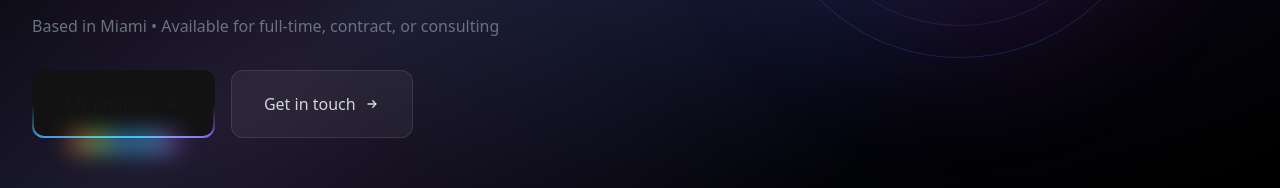
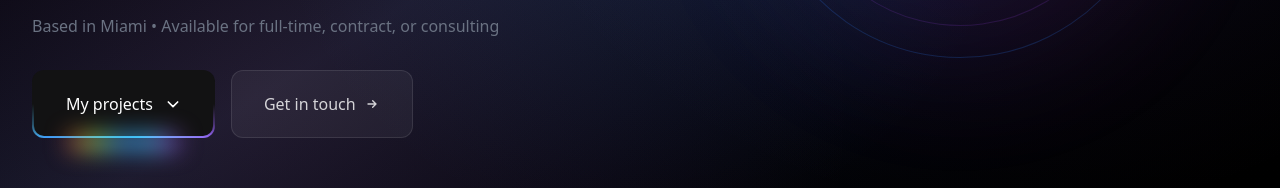
Before and after one commit to JR132662/Portfolio, a Next.js app: page / in a window 1280 px wide. Shown: the part 542-730 px from the top of the page. Built offline with nearby package versions, Linux system fonts and the light colour scheme; no server answers.

Commit message:
Make RainbowButton text white

```diff
--- a/components/ui/rainbow-button.tsx
+++ b/components/ui/rainbow-button.tsx
@@ -17,9 +17,9 @@ const rainbowButtonVariants = cva(
     variants: {
       variant: {
         default:
-          "border-0 bg-[linear-gradient(#121213,#121213),linear-gradient(#121213_50%,rgba(18,18,19,0.6)_80%,rgba(18,18,19,0)),linear-gradient(90deg,var(--color-1),var(--color-5),var(--color-3),var(--color-4),var(--color-2))] bg-[length:200%] text-primary-foreground [background-clip:padding-box,border-box,border-box] [background-origin:border-box] [border:calc(0.125rem)_solid_transparent] before:absolute before:bottom-[-20%] before:left-1/2 before:z-0 before:h-1/5 before:w-3/5 before:-translate-x-1/2 before:animate-rainbow before:bg-[linear-gradient(90deg,var(--color-1),var(--color-5),var(--color-3),var(--color-4),var(--color-2))] before:[filter:blur(0.75rem)] dark:bg-[linear-gradient(#fff,#fff),linear-gradient(#fff_50%,rgba(255,255,255,0.6)_80%,rgba(0,0,0,0)),linear-gradient(90deg,var(--color-1),var(--color-5),var(--color-3),var(--color-4),var(--color-2))]",
+          "border-0 bg-[linear-gradient(#121213,#121213),linear-gradient(#121213_50%,rgba(18,18,19,0.6)_80%,rgba(18,18,19,0)),linear-gradient(90deg,var(--color-1),var(--color-5),var(--color-3),var(--color-4),var(--color-2))] bg-[length:200%] text-white [background-clip:padding-box,border-box,border-box] [background-origin:border-box] [border:calc(0.125rem)_solid_transparent] before:absolute before:bottom-[-20%] before:left-1/2 before:z-0 before:h-1/5 before:w-3/5 before:-translate-x-1/2 before:animate-rainbow before:bg-[linear-gradient(90deg,var(--color-1),var(--color-5),var(--color-3),var(--color-4),var(--color-2))] before:[filter:blur(0.75rem)] dark:bg-[linear-gradient(#fff,#fff),linear-gradient(#fff_50%,rgba(255,255,255,0.6)_80%,rgba(0,0,0,0)),linear-gradient(90deg,var(--color-1),var(--color-5),var(--color-3),var(--color-4),var(--color-2))]",
         outline:
-          "border border-input border-b-transparent bg-[linear-gradient(#ffffff,#ffffff),linear-gradient(#ffffff_50%,rgba(18,18,19,0.6)_80%,rgba(18,18,19,0)),linear-gradient(90deg,var(--color-1),var(--color-5),var(--color-3),var(--color-4),var(--color-2))] bg-[length:200%] text-accent-foreground [background-clip:padding-box,border-box,border-box] [background-origin:border-box] before:absolute before:bottom-[-20%] before:left-1/2 before:z-0 before:h-1/5 before:w-3/5 before:-translate-x-1/2 before:animate-rainbow before:bg-[linear-gradient(90deg,var(--color-1),var(--color-5),var(--color-3),var(--color-4),var(--color-2))] before:[filter:blur(0.75rem)] dark:bg-[linear-gradient(#0a0a0a,#0a0a0a),linear-gradient(#0a0a0a_50%,rgba(255,255,255,0.6)_80%,rgba(0,0,0,0)),linear-gradient(90deg,var(--color-1),var(--color-5),var(--color-3),var(--color-4),var(--color-2))]",
+          "border border-input border-b-transparent bg-[linear-gradient(#ffffff,#ffffff),linear-gradient(#ffffff_50%,rgba(18,18,19,0.6)_80%,rgba(18,18,19,0)),linear-gradient(90deg,var(--color-1),var(--color-5),var(--color-3),var(--color-4),var(--color-2))] bg-[length:200%] text-white [background-clip:padding-box,border-box,border-box] [background-origin:border-box] before:absolute before:bottom-[-20%] before:left-1/2 before:z-0 before:h-1/5 before:w-3/5 before:-translate-x-1/2 before:animate-rainbow before:bg-[linear-gradient(90deg,var(--color-1),var(--color-5),var(--color-3),var(--color-4),var(--color-2))] before:[filter:blur(0.75rem)] dark:bg-[linear-gradient(#0a0a0a,#0a0a0a),linear-gradient(#0a0a0a_50%,rgba(255,255,255,0.6)_80%,rgba(0,0,0,0)),linear-gradient(90deg,var(--color-1),var(--color-5),var(--color-3),var(--color-4),var(--color-2))]",
       },
       size: {
         default: "h-9 px-4 py-2",
```
